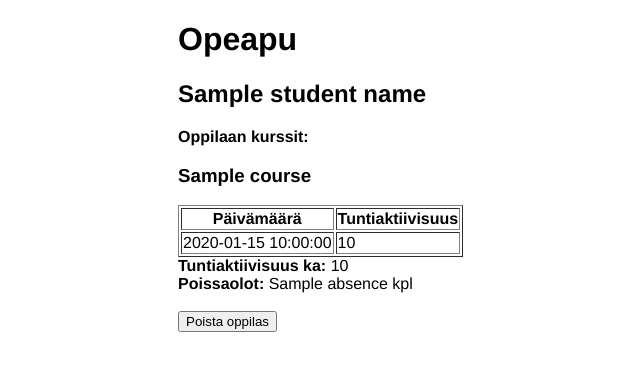
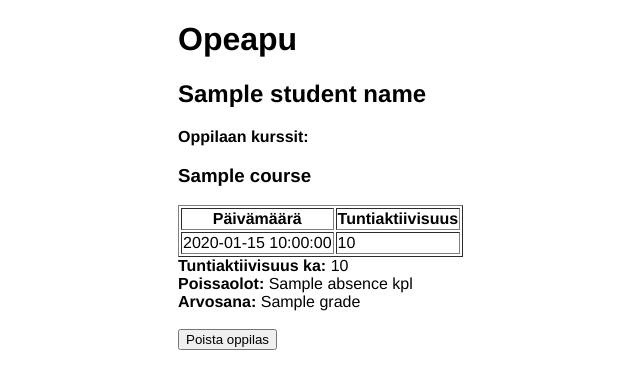
Before and after one commit to Ethervortex/opeapu, a Flask app: template templates/student.html in a window 1280 px wide. Shown: the top 389 px of the page, without its empty margins (62-702 px from the left). Run offline with Flask 3, Linux system fonts and the light colour scheme; the template is opened without the code that fills it: most values are stand-ins (such as "Sample title", 1, 10 or a date in 2020).

Commit message:
Show also grade in student.html

```diff
--- a/routes.py
+++ b/routes.py
@@ -86,7 +86,7 @@ def student(student_id):
     sql_student_name = "SELECT name FROM students WHERE id = :student_id"
     student_name = db.session.execute(text(sql_student_name), {"student_id": student_id}).fetchone()[0]
     sql_course_names = """
-        SELECT courses.id, courses.name
+        SELECT courses.id, courses.name, course_students.grade
         FROM courses
         INNER JOIN course_students ON courses.id = course_students.course_id
         WHERE course_students.student_id = :student_id
@@ -123,7 +123,8 @@ def student(student_id):
         course_activities[course.name] = {
             "activities": activity_data,
             "mean_score": mean_score,
-            "absence": absence
+            "absence": absence,
+            "grade": course.grade
         }
 
     return render_template("student.html", student_id=student_id, student_name=student_name, error_messages=error_messages,
--- a/templates/student.html
+++ b/templates/student.html
@@ -43,8 +43,9 @@
                 {% endfor %}
             </tbody>
         </table>
-        <b>Tuntiaktiivisuus ka: </b>{{ data.mean_score }}</th><br>
-        <b>Poissaolot: </b>{{ data.absence }} kpl</th>
+        <b>Tuntiaktiivisuus ka: </b>{{ data.mean_score }}<br>
+        <b>Poissaolot: </b>{{ data.absence }} kpl<br>
+        <b>Arvosana: </b>{{ data.grade }}
     {% endfor %}
 
     <br><br>
```
Also changed, not shown: README.md.
